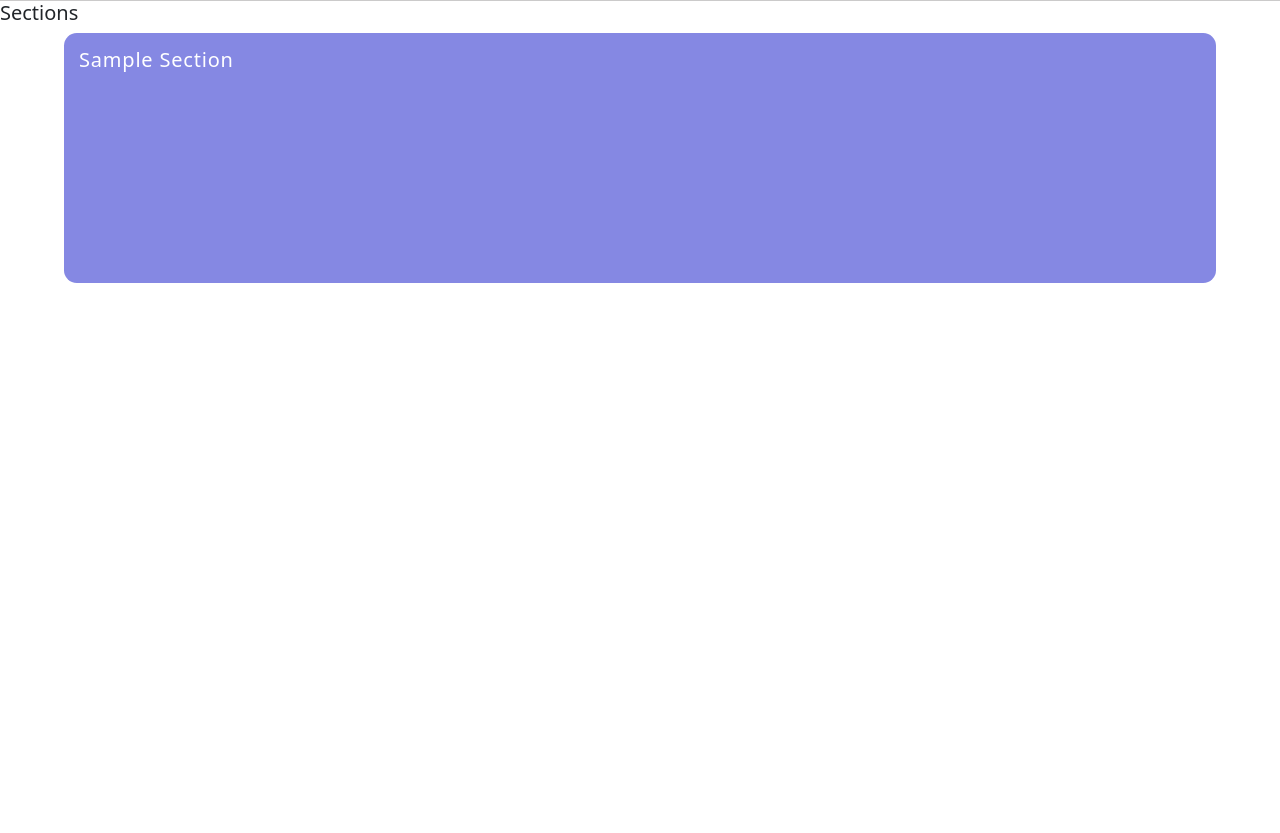
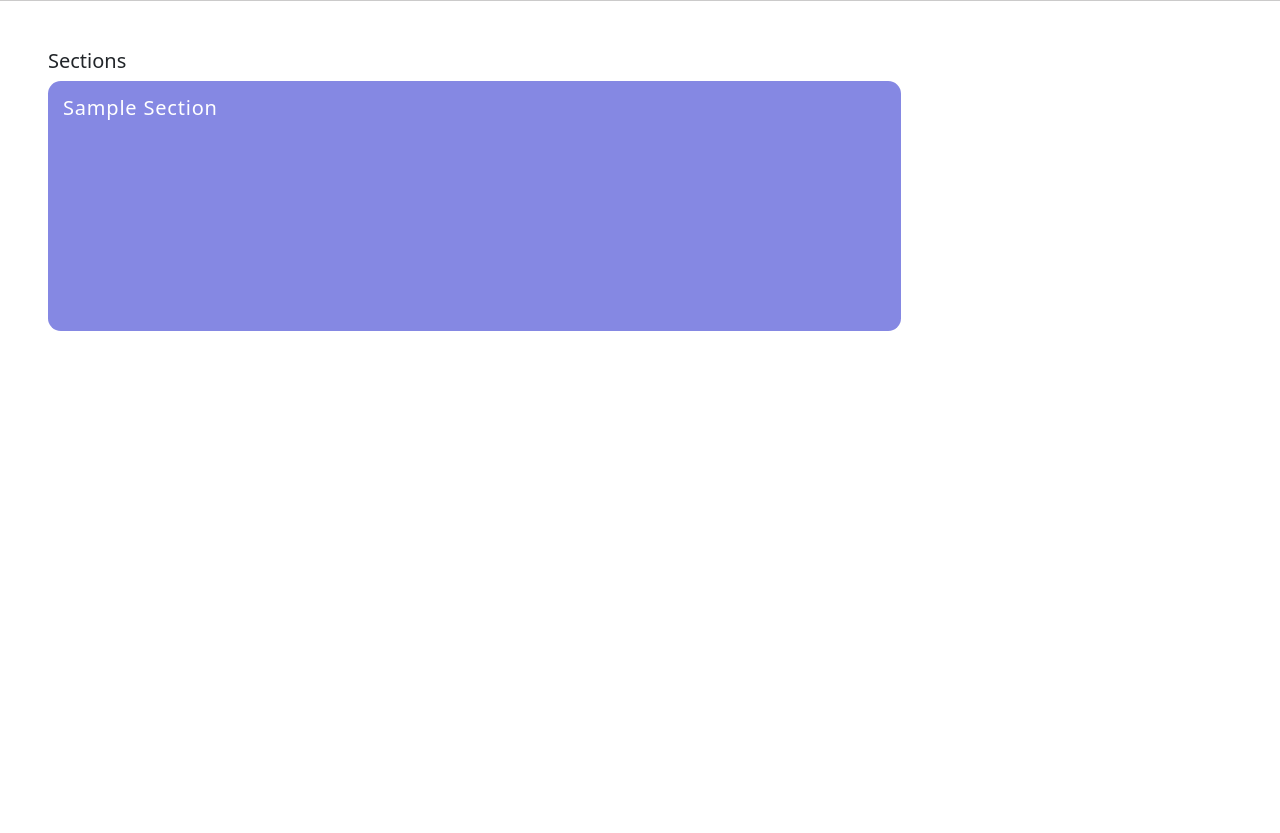
Before and after one commit to tmtgcoredev/ExamPH, a Django app: template templates/exams/sections.html in a window 1280 px wide. Shown: the part 47-880 px from the top of the page. After the commit the page ends 378 px from the top, so only its background shows below. Run offline with Django 5.2, Linux system fonts and the light colour scheme; the template is opened without the code that fills it: most values are stand-ins (such as "Sample title", 1, 10 or a date in 2020).

Commit message:
aligned items, card designs

```diff
--- a/templates/exams/sections.html
+++ b/templates/exams/sections.html
@@ -1,8 +1,8 @@
 {% extends 'base.html' %}
 {% load static %}
 {% block content %}
-<h5>Sections</h5>
-<div class="container-3 d-flex flex-column">
+<div class="col-8 d-flex flex-column mt-5 mx-5">
+    <h5>Sections</h5>
     {% for section in sections_data %}
     <a href="{% url 'items' section.uuid %}">
         <div class="exam-card-2 mb-3">
```
